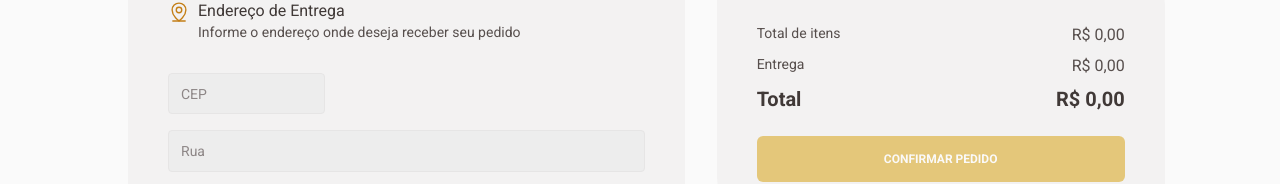
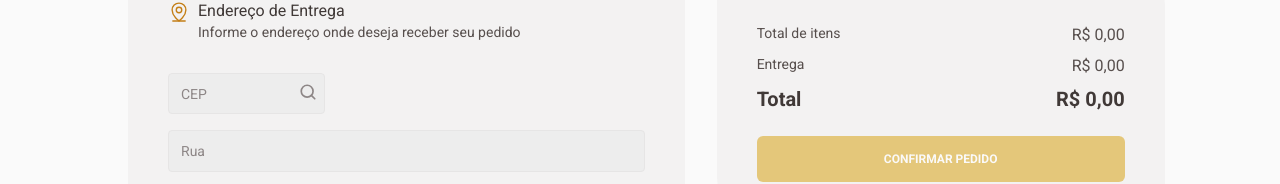
Before and after one commit to jfernandesdev/coffee-delivery, a React (Vite) app: page /checkout in a window 1280 px wide. Shown: the part 181-365 px from the top of the page. Built offline with nearby package versions, Linux system fonts and the light colour scheme.

Commit message:
FEAT: get address by CEP

```diff
--- a/package.json
+++ b/package.json
@@ -13,10 +13,12 @@
   "dependencies": {
     "@hookform/resolvers": "^2.9.7",
     "axios": "^0.27.2",
+    "cep-address-finder": "^1.3.5",
     "phosphor-react": "^1.4.1",
     "react": "^18.2.0",
     "react-dom": "^18.2.0",
     "react-hook-form": "^7.34.0",
+    "react-input-mask": "^2.0.4",
     "react-router-dom": "^6.3.0",
     "react-toastify": "^9.0.7",
     "styled-components": "^5.3.5",
@@ -26,6 +28,7 @@
     "@rocketseat/eslint-config": "^1.1.3",
     "@types/react": "^18.0.15",
     "@types/react-dom": "^18.0.6",
+    "@types/react-input-mask": "^3.0.1",
     "@types/styled-components": "^5.1.25",
     "@vitejs/plugin-react": "^2.0.0",
     "eslint": "^8.20.0",
--- a/src/components/FormCheckout/index.tsx
+++ b/src/components/FormCheckout/index.tsx
@@ -1,9 +1,13 @@
 import { useFormContext } from 'react-hook-form'
+import { getAddressByCEP } from 'cep-address-finder'
+import InputMask from 'react-input-mask'
+import { toast } from 'react-toastify'
 
 import {
   Bank,
   CreditCard,
   CurrencyDollar,
+  MagnifyingGlass,
   MapPinLine,
   Money,
 } from 'phosphor-react'
@@ -14,14 +18,37 @@ import {
   WrapperHeader,
   WrapperBody,
   Input,
+  InputGroup,
   Optional,
   PaymentMethods,
   InputRadio,
 } from './styles'
 
 export function FormCheckout() {
-  const { register, formState } = useFormContext()
+  const { register, formState, setValue, getValues, setFocus } =
+    useFormContext()
   const { errors } = formState
+
+  async function handleAddressAutocomplete() {
+    const cepInput = getValues('cep')
+
+    if (cepInput.length >= 8) {
+      try {
+        const address = await getAddressByCEP(cepInput)
+
+        setValue('street', address.street)
+        setValue('complement', address.complement)
+        setValue('district', address.neighborhood)
+        setValue('city', address.city)
+        setValue('uf', address.state)
+      } catch (err) {
+        toast.error(`${err}`)
+      }
+    } else {
+      toast.error('CEP deve conter exatamente 8 números.')
+      setFocus('cep')
+    }
+  }
 
   return (
     <>
@@ -39,12 +66,19 @@ export function FormCheckout() {
 
             <WrapperBody>
               <div className="grid-33-e-1f">
+                <InputGroup>
                   <Input
                     type="text"
                     placeholder="CEP"
+                    as={InputMask}
+                    mask="99.999-999"
                     {...register('cep')}
                     className={errors.cep ? 'error' : ''}
                   />
+                  <button type="button" onClick={handleAddressAutocomplete}>
+                    <MagnifyingGlass size={18} weight="bold" />
+                  </button>
+                </InputGroup>
               </div>
 
               <Input
--- a/src/components/FormCheckout/styles.ts
+++ b/src/components/FormCheckout/styles.ts
@@ -102,6 +102,32 @@ export const Input = styled.input`
   }
 `
 
+export const InputGroup = styled.div`
+  display: flex;
+  align-items: center;
+  justify-content: center;
+  gap: 0.5rem;
+  position: relative;
+
+  button {
+    position: absolute;
+    right: 0;
+    height: 100%;
+    width: 35px;
+    color: ${(props) => props.theme['base-label']};
+    background: transparent;
+    border: 0;
+    border-radius: 0 4px 4px 0;
+    cursor: pointer;
+    transition: color 0.2s;
+
+    :hover {
+      color: ${(props) => props.theme['yellow-dark']};
+      background: ${(props) => props.theme['yellow-light']};
+    }
+  }
+`
+
 export const Optional = styled.div`
   position: relative;
   display: flex;
```
Lines whose indentation alone changed are shown as unchanged.
